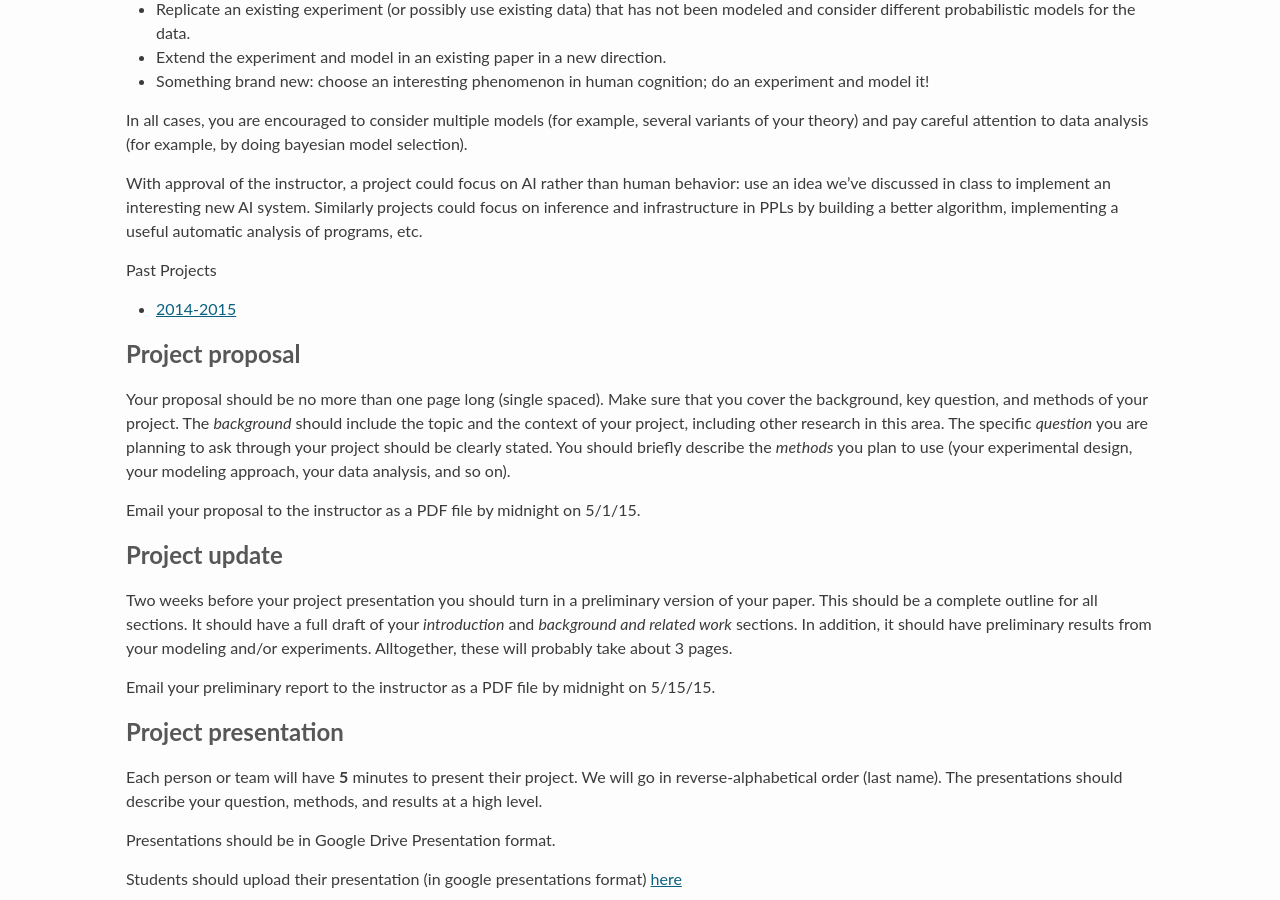
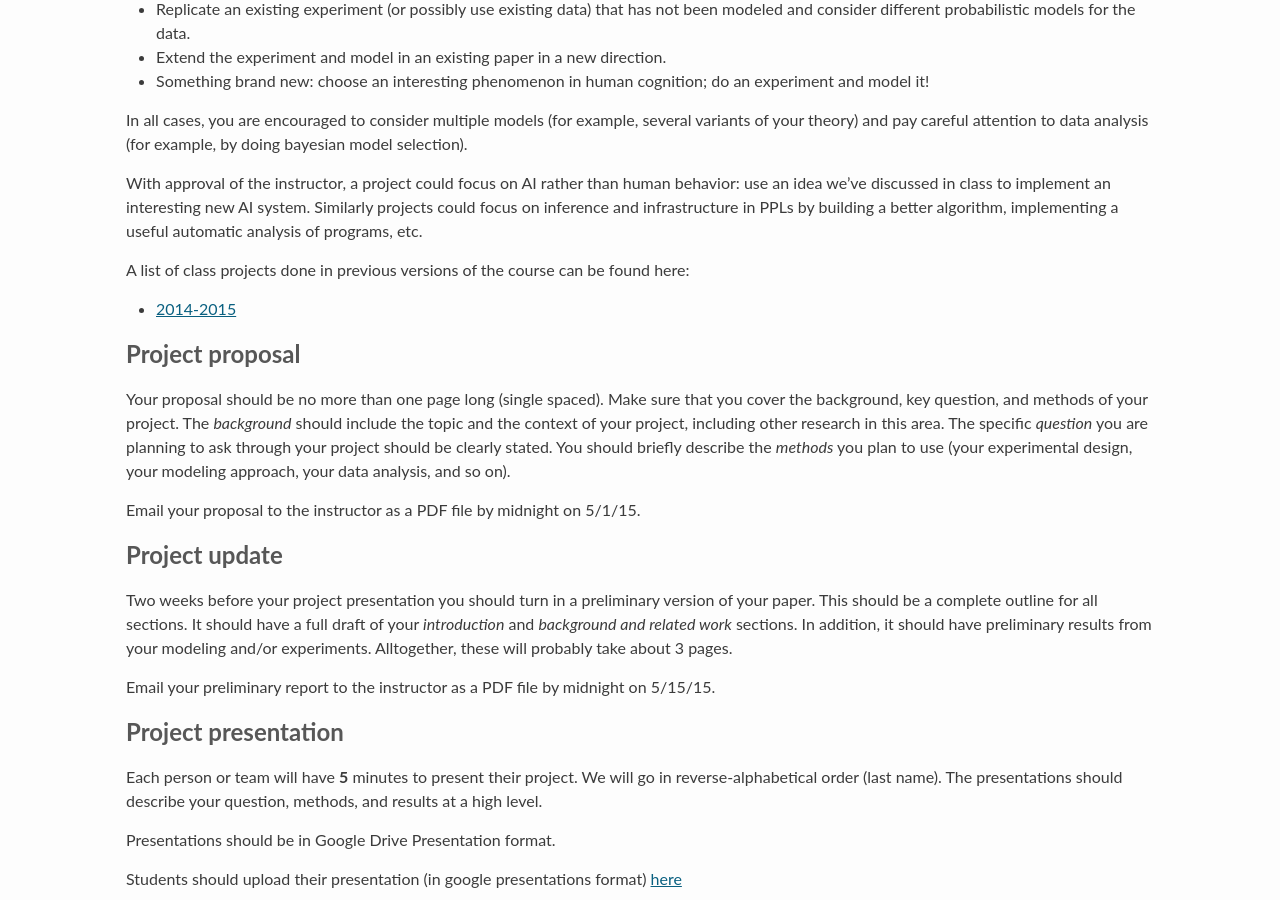
Before and after one commit to stanford-cocolab/cocolab.stanford.edu, a Jekyll site: the page built from psych204.md, in a window 1280 px wide and 900 px high, scrolled down 4818 px. Built offline with Jekyll 4.4.1, drawn with Linux system fonts in a browser that asks for light colours; Markdown is read by kramdown in place of the engine named in the settings.

```diff
--- a/psych204.md
+++ b/psych204.md
@@ -294,7 +294,8 @@
 
 With approval of the instructor, a project could focus on AI rather than human behavior: use an idea we've discussed in class to implement an interesting new AI system. Similarly projects could focus on inference and infrastructure in PPLs by building a better algorithm, implementing a useful automatic analysis of programs, etc.
 
-Past Projects
+A list of class projects done in previous versions of the course can be found here:
+
 + [2014-2015](http://cocolab.stanford.edu/psych204-projects2015.html)
 
 ## Project proposal
```
